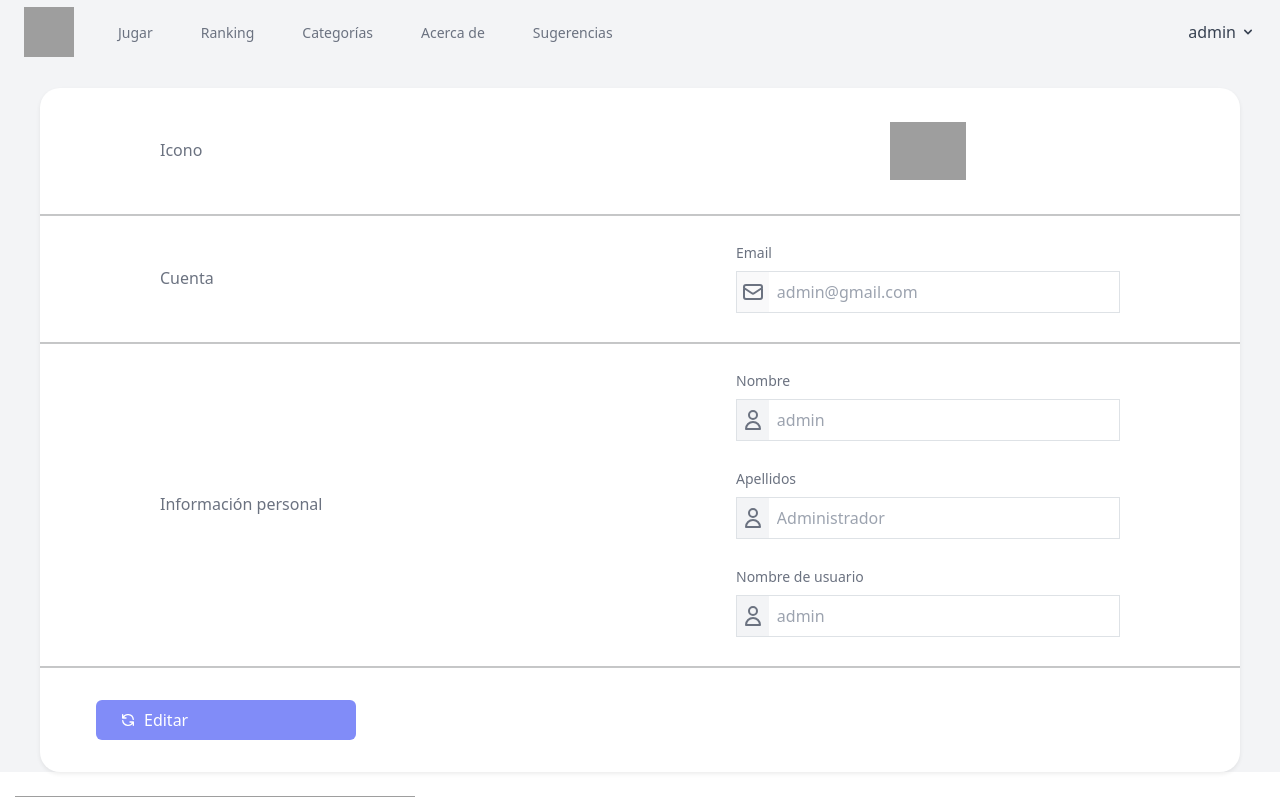
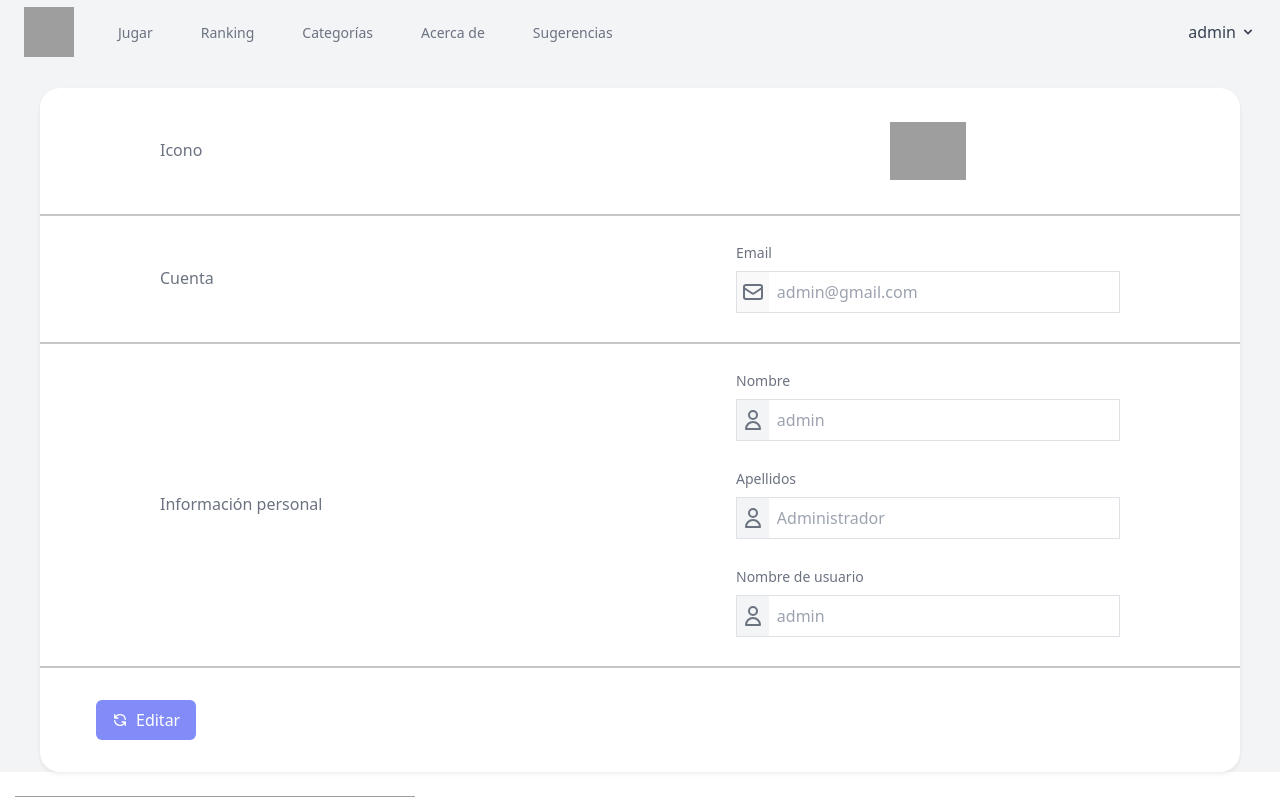
Before and after one commit to Elisj02/ctf, a Laravel app: page /user/1 in a window 1280 px wide. Shown: the top 797 px of the page. Run offline with Laravel 9, Linux system fonts and the light colour scheme; a user stored in the database is signed in; data comes from the database, SQL or seed files in the repository; style sheets or scripts are compiled from the project's sources; some libraries are stand-ins or nearby versions; grey boxes are pictures that could not be loaded.

Commit message:
cambios finales

```diff
--- a/qzes/resources/views/auth/login.blade.php
+++ b/qzes/resources/views/auth/login.blade.php
@@ -24,7 +24,7 @@
 
             <!-- Password -->
             <div class="mt-4">
-                <x-label for="password" :value="__('Password')" />
+                <x-label for="password" :value="__('Contraseña')" />
 
                 <x-input id="password" class="block mt-1 w-full"
                                 type="password"
@@ -36,7 +36,7 @@
             <div class="block mt-4">
                 <label for="remember_me" class="inline-flex items-center">
                     <input id="remember_me" type="checkbox" class="rounded border-gray-300 text-indigo-600 shadow-sm focus:border-indigo-300 focus:ring focus:ring-indigo-200 focus:ring-opacity-50" name="remember">
-                    <span class="ml-2 text-sm text-gray-600">{{ __('Remember me') }}</span>
+                    <span class="ml-2 text-sm text-gray-600">{{ __('Recuérdame') }}</span>
                 </label>
             </div>
 
--- a/qzes/resources/views/auth/register.blade.php
+++ b/qzes/resources/views/auth/register.blade.php
@@ -72,7 +72,7 @@
                         rgba(172, 126, 231, 1) 73%,
                         rgba(209, 128, 229, 1) 110%
                     ); border: none; margin-left: 15px; color:black; font-weight: bold;">
-                    {{ __('Registrar') }}
+                    {{ __('Crear cuenta') }}
                 </x-button>
             </div>
         </form>
--- a/qzes/resources/views/user/show.blade.php
+++ b/qzes/resources/views/user/show.blade.php
@@ -11,7 +11,8 @@
         <div class="md:inline-flex space-y-4 md:space-y-0 w-full p-4 text-gray-500 items-center">
             <h2 class="md:w-1/3 max-w-sm mx-auto">Icono</h2>
             <div class="md:w-2/3 max-w-sm mx-auto">
-                <img src="{{ asset('/storage/images/' . $myuser->icon) }}" style="width: 20%; margin: 10px auto; display: block;">
+                <img src="{{ asset('/storage/images/' . $myuser->icon) }}"
+                    style="width: 20%; margin: 10px auto; display: block;">
             </div>
         </div>
         <hr />
@@ -83,10 +84,10 @@
 
         <hr />
         <div class="md:inline-flex w-full space-y-4 md:space-y-0 p-8 text-gray-500 items-center">
-            <div class="md:w-3/12 text-center md:pl-6">
+            <div class="md:w-3/12 text-center pl-6">
                 <a href="{{ route('user.edit', $myuser->id) }}">
                     <button
-                        class="text-white w-full mx-auto max-w-sm rounded-md text-center bg-indigo-400 py-2 px-4 inline-flex items-center focus:outline-none md:float-right">
+                            class="text-white mx-auto max-w-sm rounded-md text-center bg-indigo-400 py-2 px-3 inline-flex items-center focus:outline-none md:float-left ml-3">
                         <svg fill="none" class="w-4 text-white mr-2" viewBox="0 0 24 24" stroke="currentColor">
                             <path stroke-linecap="round" stroke-linejoin="round" stroke-width="2"
                                 d="M4 4v5h.582m15.356 2A8.001 8.001 0 004.582 9m0 0H9m11 11v-5h-.581m0 0a8.003 8.003 0 01-15.357-2m15.357 2H15" />
@@ -102,7 +103,7 @@
                         @csrf
                         @method('DELETE')
                         <button id="btn-submit" type="submit"
-                            class="text-white mx-auto max-w-sm rounded-md text-center bg-red-400 py-2 px-4 inline-flex items-center focus:outline-none md:float-right">
+                            class="text-white mx-auto max-w-sm rounded-md text-center bg-red-400 py-2 px-4 inline-flex items-center focus:outline-none md:float-right mr-3">
                             <svg fill="none" class="w-4 mr-2" viewBox="0 0 24 24" stroke="currentColor">
                                 <path stroke-linecap="round" stroke-linejoin="round" stroke-width="2"
                                     d="M19 7l-.867 12.142A2 2 0 0116.138 21H7.862a2 2 0 01-1.995-1.858L5 7m5 4v6m4-6v6m1-10V4a1 1 0 00-1-1h-4a1 1 0 00-1 1v3M4 7h16" />
```
